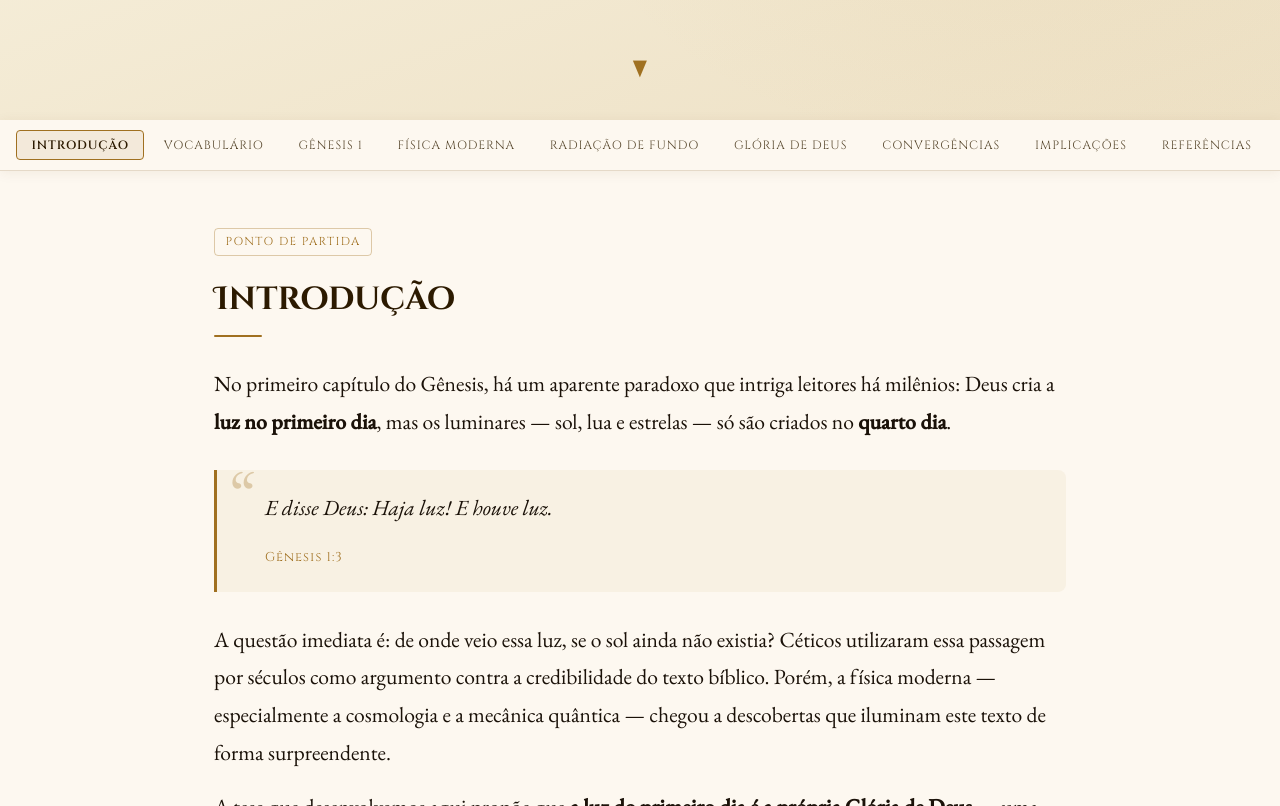
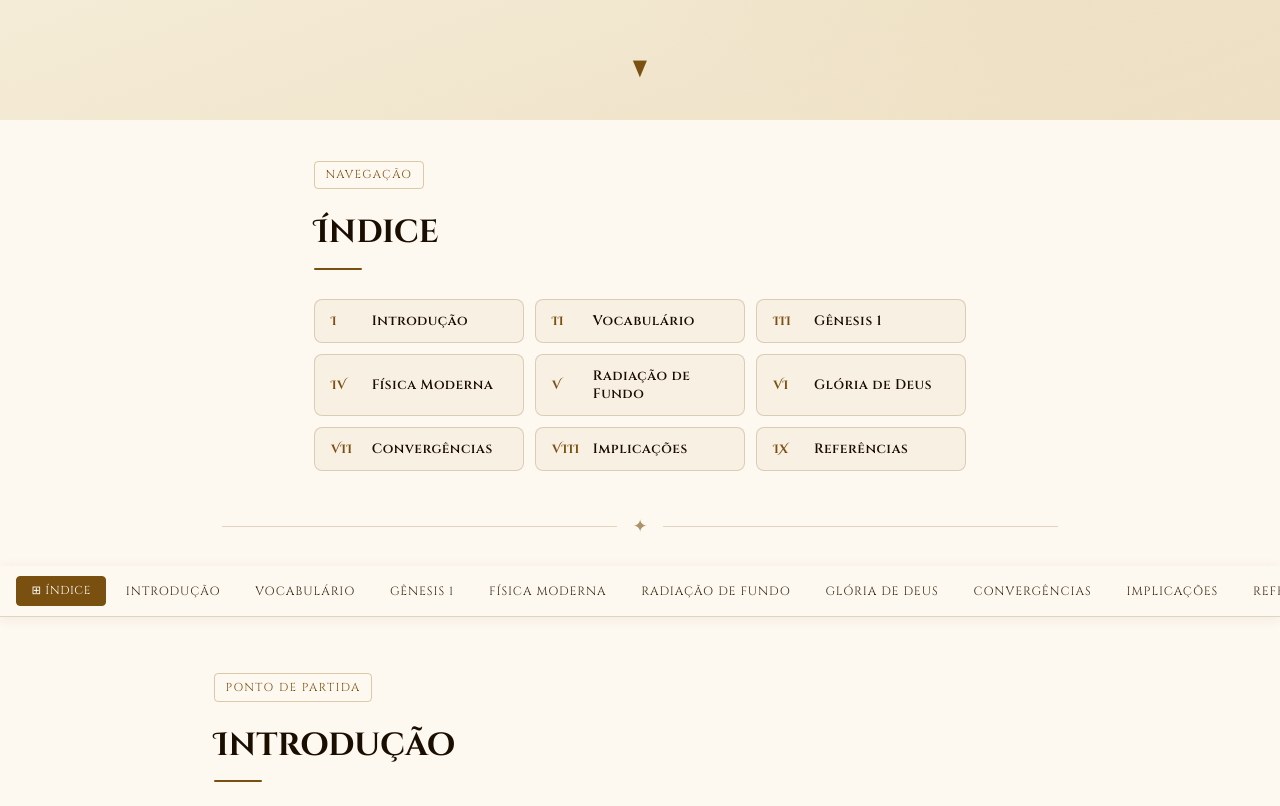
Before and after one commit to segtenmartins/luz-genesis, a plain HTML site: page index.html in a window 1280 px wide. Shown: the part 680-1486 px from the top of the page. Drawn offline with nearby package versions, Linux system fonts and the light colour scheme.

Commit message:
Update index.html

```diff
--- a/index.html
+++ b/index.html
@@ -9,16 +9,16 @@
 <link href="https://fonts.googleapis.com/css2?family=Cinzel+Decorative:wght@400;700&family=Cinzel:wght@400;500;600&family=EB+Garamond:ital,wght@0,400;0,500;1,400;1,500&display=swap" rel="stylesheet">
 <style>
   :root {
-    --cor-destaque: #2c1a00;
-    --cor-texto: #1a1108;
-    --cor-secundario: #5a4a30;
+    --cor-destaque: #1a0e00;
+    --cor-texto: #1c1108;
+    --cor-secundario: #3a2c14;
     --fundo: #fdf8f0;
     --fundo-card: rgba(180,140,60,0.07);
     --fundo-card-hover: rgba(180,140,60,0.14);
-    --borda: rgba(120,80,20,0.18);
-    --borda-forte: rgba(120,80,20,0.45);
-    --dourado: #a07020;
-    --dourado-claro: #c8951a;
+    --borda: rgba(120,80,20,0.22);
+    --borda-forte: rgba(120,80,20,0.55);
+    --dourado: #7a5010;
+    --dourado-claro: #a07020;
     --creme: #f5edd8;
     --nav-bg: rgba(253,248,240,0.96);
     --sombra: 0 4px 24px rgba(100,60,0,0.10);
@@ -161,7 +161,7 @@
     font-size: 0.75rem;
     letter-spacing: 0.08em;
     text-transform: uppercase;
-    color: var(--cor-secundario);
+    color: #3a2c14;
     background: none;
     border: 1px solid transparent;
     border-radius: 4px;
@@ -169,6 +169,26 @@
     cursor: pointer;
     white-space: nowrap;
     transition: all 0.25s;
+  }
+
+  .nav-btn-indice {
+    font-family: 'Cinzel', serif;
+    font-size: 0.72rem;
+    letter-spacing: 0.06em;
+    text-transform: uppercase;
+    color: #fff;
+    background: var(--dourado);
+    border: 1px solid var(--dourado);
+    border-radius: 4px;
+    padding: 0.4rem 0.9rem;
+    cursor: pointer;
+    white-space: nowrap;
+    transition: all 0.25s;
+    flex-shrink: 0;
+  }
+  .nav-btn-indice:hover {
+    background: var(--dourado-claro);
+    border-color: var(--dourado-claro);
   }
 
   .nav-btn:hover {
@@ -303,7 +323,7 @@
     margin-bottom: 0.5rem;
     font-weight: 600;
   }
-  .card p { font-size: 0.95em; color: var(--cor-secundario); margin: 0; }
+  .card p { font-size: 0.95em; color: #2e2008; margin: 0; }
 
   /* ── ACORDEÃO ── */
   .acordeao { margin: 1.5rem 0; }
@@ -342,7 +362,7 @@
     padding: 0 1.2rem;
   }
   .acord-item.aberto .acord-corpo { max-height: 600px; }
-  .acord-corpo-inner { padding: 0.8rem 0 1.2rem; font-size: 0.97em; color: var(--cor-secundario); }
+  .acord-corpo-inner { padding: 0.8rem 0 1.2rem; font-size: 0.97em; color: #2a1c06; }
 
   /* ── LISTA DE PASSOS ── */
   .lista-passos { margin: 1.5rem 0; }
@@ -378,7 +398,7 @@
     display: block;
     margin-bottom: 0.2rem;
   }
-  .passo-texto p { margin: 0; font-size: 0.95em; color: var(--cor-secundario); }
+  .passo-texto p { margin: 0; font-size: 0.95em; color: #2a1c06; }
 
   /* ── IMPLICAÇÕES ── */
   .lista-impl { margin: 1.5rem 0; }
@@ -410,7 +430,7 @@
     margin-bottom: 0.25rem;
     font-weight: 600;
   }
-  .impl-item p { margin: 0; font-size: 0.95em; color: var(--cor-secundario); }
+  .impl-item p { margin: 0; font-size: 0.95em; color: #2a1c06; }
 
   /* ── VOCABULÁRIO ── */
   .vocab-grid {
@@ -446,7 +466,7 @@
     margin-bottom: 0.5rem;
     opacity: 0.8;
   }
-  .vocab-def { font-size: 0.92em; color: var(--cor-secundario); margin: 0; }
+  .vocab-def { font-size: 0.92em; color: #2a1c06; margin: 0; }
 
   /* ── TABELA COMPARATIVA ── */
   .tabela-wrap {
@@ -476,7 +496,7 @@
   td {
     padding: 0.8rem 1rem;
     border-bottom: 1px solid var(--borda);
-    color: var(--cor-secundario);
+    color: #2a1c06;
     vertical-align: top;
   }
   tr:last-child td { border-bottom: none; }
@@ -632,6 +652,37 @@
     margin-bottom: 1rem;
   }
 
+  /* ── ÍNDICE ── */
+  .indice-item {
+    display: flex;
+    align-items: center;
+    gap: 0.75rem;
+    background: var(--fundo-card);
+    border: 1px solid var(--borda);
+    border-radius: 8px;
+    padding: 0.75rem 1rem;
+    cursor: pointer;
+    font-family: 'Cinzel', serif;
+    font-size: 0.85rem;
+    letter-spacing: 0.04em;
+    color: #1a0e00;
+    font-weight: 600;
+    text-align: left;
+    transition: all 0.25s;
+  }
+  .indice-item:hover {
+    border-color: var(--dourado);
+    background: var(--fundo-card-hover);
+    color: var(--dourado);
+    transform: translateX(4px);
+  }
+  .indice-num {
+    font-family: 'Cinzel Decorative', serif;
+    font-size: 0.75rem;
+    color: var(--dourado);
+    min-width: 1.8rem;
+  }
+
   /* ── RESPONSIVIDADE ── */
   @media (max-width: 600px) {
     .hero h1 { font-size: 1.7rem; }
@@ -655,9 +706,30 @@
   <div class="hero-seta" onclick="irPara('introducao')">▼</div>
 </section>
 
+<!-- ═══════════ ÍNDICE ═══════════ -->
+<section class="section" id="indice" data-nav="-1" style="max-width:700px; padding-top:2rem; padding-bottom:1rem;">
+  <div class="badge">Navegação</div>
+  <h2 class="section-titulo">Índice</h2>
+  <div class="section-linha"></div>
+  <div style="display:grid; grid-template-columns: repeat(auto-fit, minmax(200px,1fr)); gap:0.7rem; margin-top:0.5rem;">
+    <button class="indice-item" onclick="irPara('introducao')"><span class="indice-num">I</span> Introdução</button>
+    <button class="indice-item" onclick="irPara('vocabulario')"><span class="indice-num">II</span> Vocabulário</button>
+    <button class="indice-item" onclick="irPara('genesis')"><span class="indice-num">III</span> Gênesis 1</button>
+    <button class="indice-item" onclick="irPara('fisica')"><span class="indice-num">IV</span> Física Moderna</button>
+    <button class="indice-item" onclick="irPara('cmb')"><span class="indice-num">V</span> Radiação de Fundo</button>
+    <button class="indice-item" onclick="irPara('gloria')"><span class="indice-num">VI</span> Glória de Deus</button>
+    <button class="indice-item" onclick="irPara('convergencia')"><span class="indice-num">VII</span> Convergências</button>
+    <button class="indice-item" onclick="irPara('implicacoes')"><span class="indice-num">VIII</span> Implicações</button>
+    <button class="indice-item" onclick="irPara('referencias')"><span class="indice-num">IX</span> Referências</button>
+  </div>
+</section>
+
+<div class="divisor"><span class="divisor-glifo">✦</span></div>
+
 <!-- ═══════════ NAV ═══════════ -->
 <nav id="mainNav">
   <div class="nav-inner">
+    <button class="nav-btn-indice" onclick="irPara('indice')">⊞ Índice</button>
     <button class="nav-btn" data-sec="introducao"    onclick="irPara('introducao')">Introdução</button>
     <button class="nav-btn" data-sec="vocabulario"   onclick="irPara('vocabulario')">Vocabulário</button>
     <button class="nav-btn" data-sec="genesis"       onclick="irPara('genesis')">Gênesis 1</button>
```
